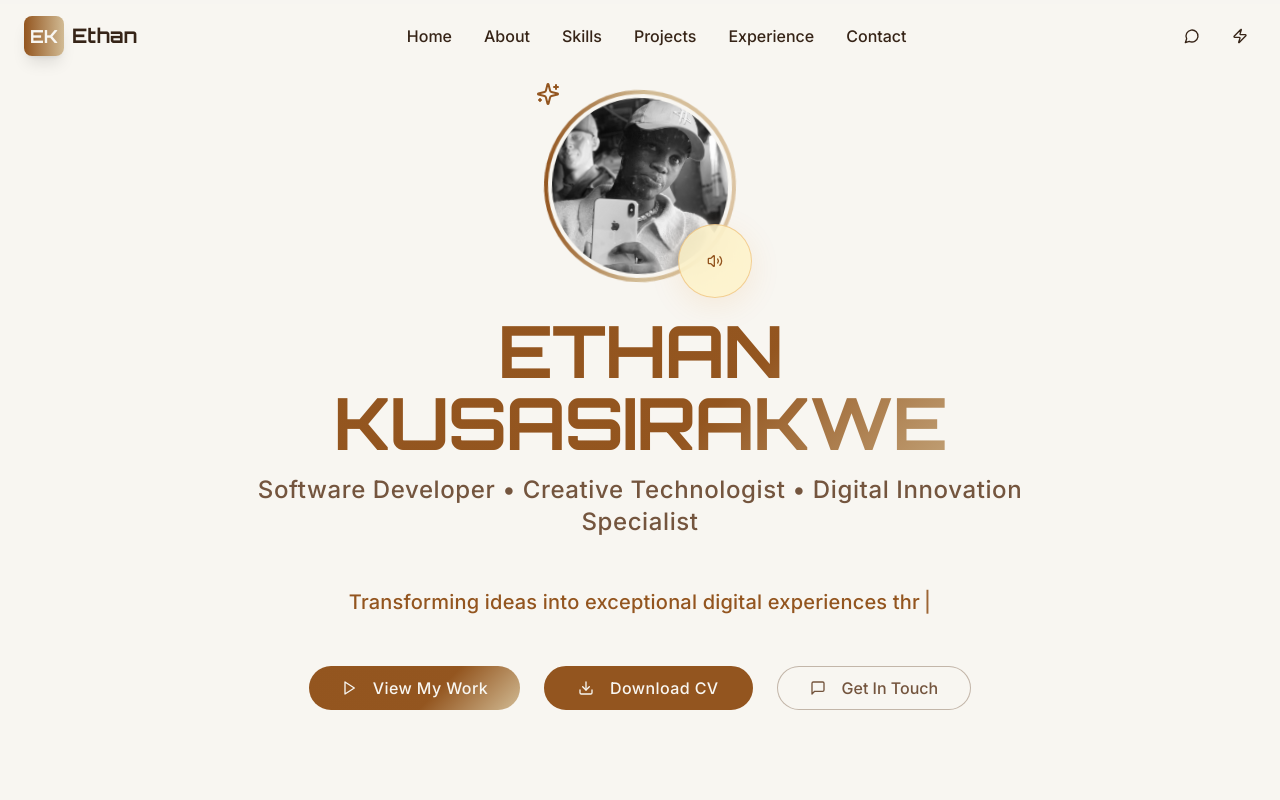
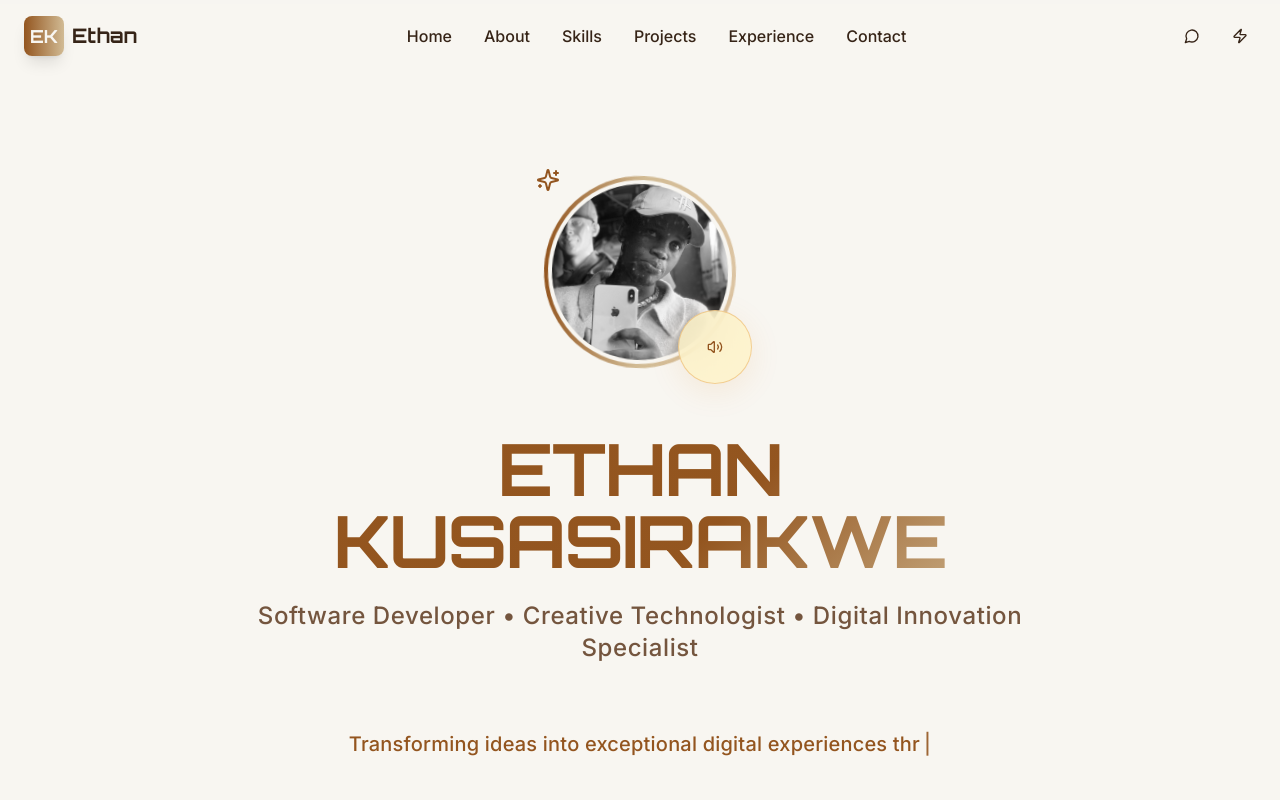
Before and after one commit to Ethan7628/ethank-folio, a React (Vite) app: page / in a window 1280 px wide. Shown: the top 800 px of the page. Built offline with nearby package versions, Linux system fonts and the light colour scheme.

Commit message:
Add spacing to hero section
Add more spacing between the header and the hero section, particularly around the image, to improve visual separation and professionalism.

```diff
--- a/src/components/HeroSection.tsx
+++ b/src/components/HeroSection.tsx
@@ -64,11 +64,11 @@ const HeroSectionComponent: React.FC = memo(() => {
   };
 
   return (
-    <section className="min-h-screen flex items-center justify-center relative overflow-hidden px-4 sm:px-6 lg:px-8">
+    <section className="min-h-screen flex items-center justify-center relative overflow-hidden px-4 sm:px-6 lg:px-8 pt-20 sm:pt-24 lg:pt-28">
       <div className="container mx-auto relative z-10 max-w-4xl">
-        <div className="text-center space-y-6 sm:space-y-8">
+        <div className="text-center space-y-8 sm:space-y-10 lg:space-y-12">
           {/* Enhanced Avatar with Holographic Effect */}
-          <div className="relative mx-auto w-32 h-32 sm:w-40 sm:h-40 lg:w-48 lg:h-48 mb-6 sm:mb-8">
+          <div className="relative mx-auto w-32 h-32 sm:w-40 sm:h-40 lg:w-48 lg:h-48 mt-8 sm:mt-12 lg:mt-16 mb-8 sm:mb-12 lg:mb-16">
             <div className="w-full h-full rounded-full bg-gradient-to-r from-primary via-secondary to-accent p-1 animate-spin-slow">
               <div className="w-full h-full rounded-full bg-background flex items-center justify-center">
                 <img
@@ -99,17 +99,17 @@ const HeroSectionComponent: React.FC = memo(() => {
           </div>
 
           {/* Enhanced Name and Title */}
-          <div className="space-y-3 sm:space-y-4">
+          <div className="space-y-4 sm:space-y-6 mt-8 sm:mt-12">
             <h1 className="text-3xl sm:text-4xl md:text-5xl lg:text-7xl font-tech font-bold text-gradient-professional animate-professional-slide-in professional-heading">
               ETHAN KUSASIRAKWE
             </h1>
-            <p className="text-base sm:text-lg md:text-xl lg:text-2xl text-muted-foreground animate-slide-up px-4 anim-delay-200 font-medium tracking-wide">
+            <p className="text-base sm:text-lg md:text-xl lg:text-2xl text-muted-foreground animate-slide-up px-4 anim-delay-200 font-medium tracking-wide mt-6 sm:mt-8">
               Software Developer • Creative Technologist • Digital Innovation Specialist
             </p>
           </div>
 
           {/* Animated Tagline */}
-          <div className="h-12 sm:h-16 flex items-center justify-center animate-professional-fade-in px-4 anim-delay-400">
+          <div className="h-12 sm:h-16 flex items-center justify-center animate-professional-fade-in px-4 anim-delay-400 mt-8 sm:mt-10 lg:mt-12">
             <p className="text-sm sm:text-base md:text-lg lg:text-xl text-primary font-medium text-center professional-body">
               {text}
               <span className="animate-ping text-primary ml-1">|</span>
@@ -117,7 +117,7 @@ const HeroSectionComponent: React.FC = memo(() => {
           </div>
 
           {/* Enhanced CTA Buttons */}
-          <div className="flex flex-col sm:flex-row gap-4 sm:gap-6 justify-center items-center animate-slide-up px-4 anim-delay-600 max-w-2xl mx-auto">
+          <div className="flex flex-col sm:flex-row gap-4 sm:gap-6 justify-center items-center animate-slide-up px-4 anim-delay-600 max-w-2xl mx-auto mt-12 sm:mt-16 lg:mt-20">
             <Button
               size="lg"
               className="btn-professional-primary px-8 py-4 rounded-full w-full sm:w-auto text-base font-medium"
```
